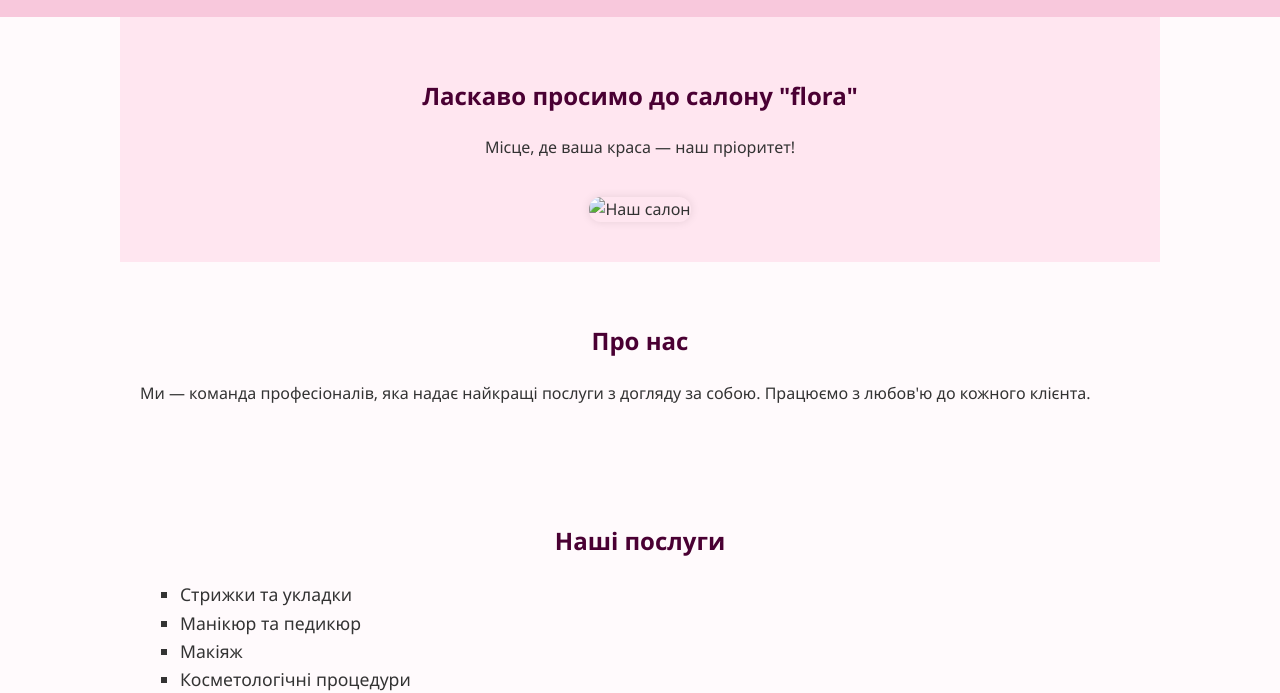
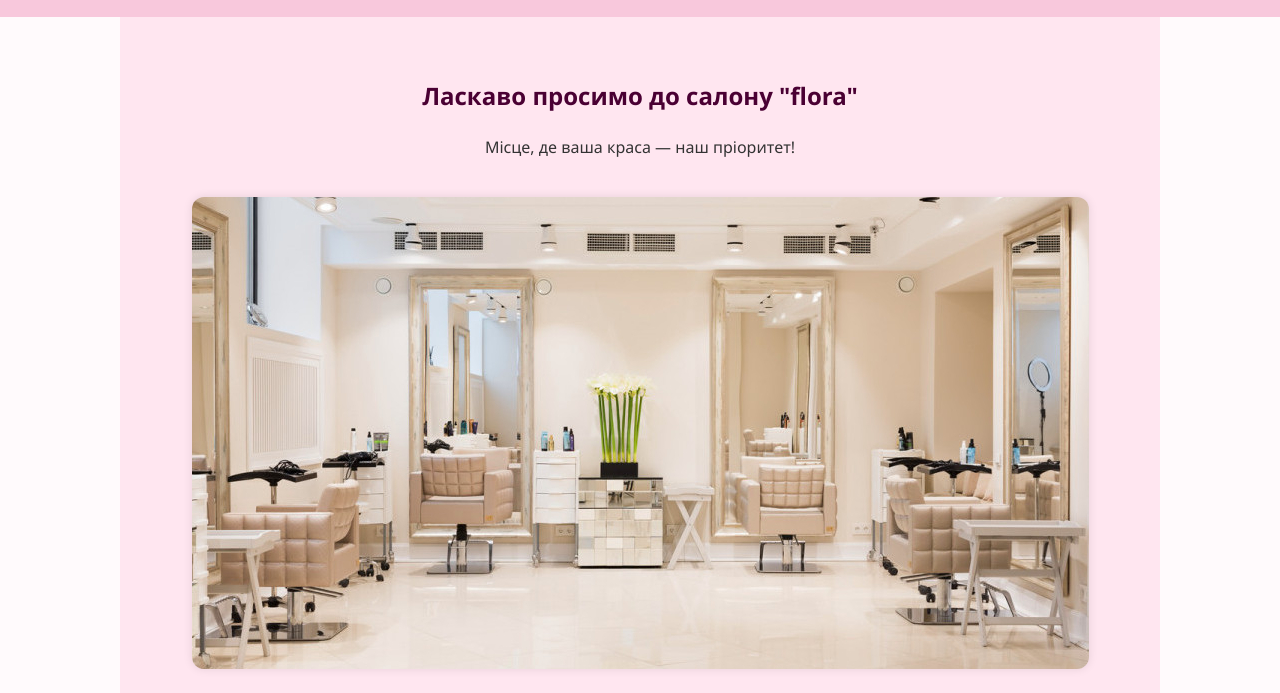
Before and after one commit to inna11092007/flora, a plain HTML site: page index.html in a window 1280 px wide. Shown: the part 110-803 px from the top of the page. Drawn offline with Linux system fonts and the light colour scheme.

Commit message:
Add interior_appearance

```diff
--- a/index.html
+++ b/index.html
@@ -25,7 +25,7 @@
   <section id="main">
     <h2>Ласкаво просимо до салону "flora"</h2>
     <p>Місце, де ваша краса — наш пріоритет!</p>
-    <img src="images/salon.jpg" alt="Наш салон">
+    <img src="img/interior_appearance.jpg" alt="Наш салон">
   </section>
 
   <!-- Секція про нас -->
```
Also changed, not shown: img/interior_appearance.jpg (added).
